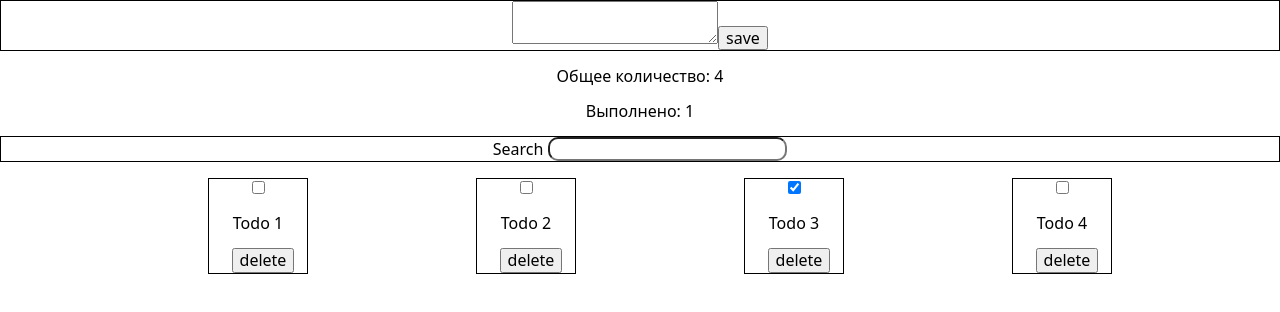
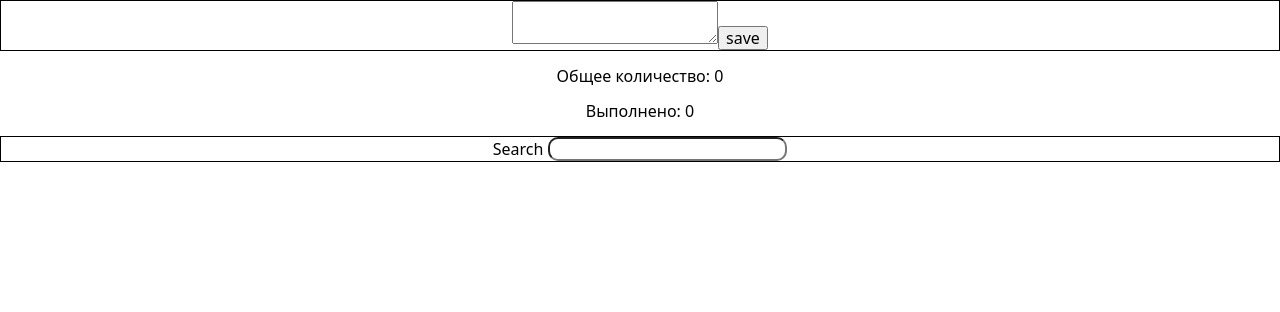
Before and after one commit to Badebum/to-do-list, a React (Create React App) app: page / in a window 1280 px wide. Shown: the top 312 px of the page. Built offline with nearby package versions, Linux system fonts and the light colour scheme.

Commit message:
new commit

```diff
--- a/src/App.jsx
+++ b/src/App.jsx
@@ -7,18 +7,9 @@ import styles from './App.module.css';
 
 class App extends Component {
   state = {
-    todos: [
-      { id: 'id-1', text: 'Todo 1', completed: false },
-      { id: 'id-2', text: 'Todo 2', completed: false },
-      { id: 'id-3', text: 'Todo 3', completed: true },
-      { id: 'id-4', text: 'Todo 4', completed: false },
-    ],
+    todos: [],
     filter: '',
   };
-
-  //   componentDidUpdate(prevProps, PrevState) {
-  //   if(this.state.todos !== prevState.todos)
-  // }
 
   addTodo = text => {
     console.log(text);
--- a/src/index.js
+++ b/src/index.js
@@ -1,11 +1,15 @@
 import React from 'react';
 import ReactDOM from 'react-dom';
 import 'modern-normalize/modern-normalize.css';
-import App from './App'
+import App from './App';
+import store from './redux/store';
+import { Provider } from 'react-redux';
 
 ReactDOM.render(
   <React.StrictMode>
-    <App />
+    <Provider store={store}>
+      <App />
+    </Provider>
   </React.StrictMode>,
   document.getElementById('root'),
 );
--- /dev/null
+++ b/src/redux/actions.js
@@ -0,0 +1,4 @@
+export const myAction = value => ({
+  type: 'MY_ACTION',
+  payload: 'super payload',
+});
--- /dev/null
+++ b/src/redux/store.js
@@ -0,0 +1,11 @@
+import { createStore } from 'redux';
+import { composeWitchDevTools } from 'redux-devtools-extension';
+
+const reducer = (state = { x: 5 }, action) => {
+  console.log(action);
+  return state;
+};
+
+const store = createStore(reducer, composeWitchDevTools);
+
+export default store;
```
Also changed, not shown: package.json (+6 -3 lines), 1 other file (tests, documents, lock files or other folders).
